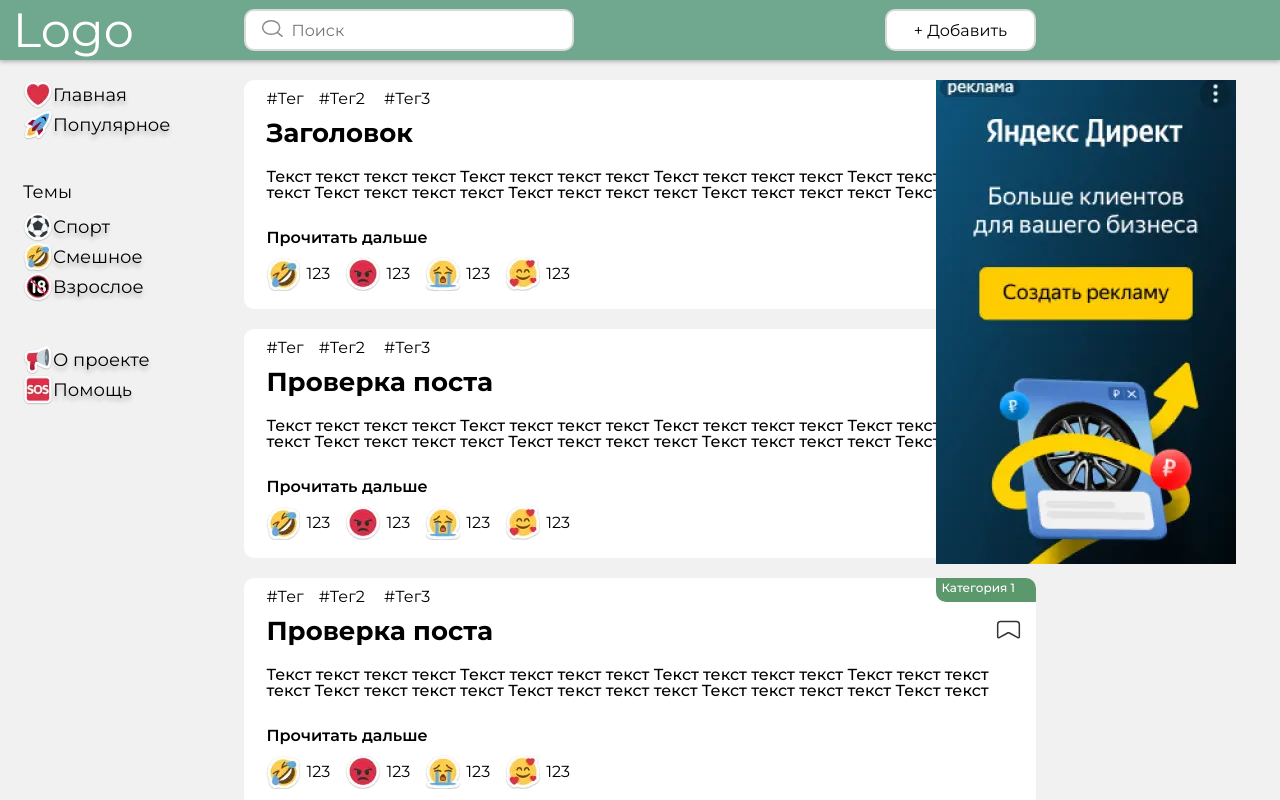
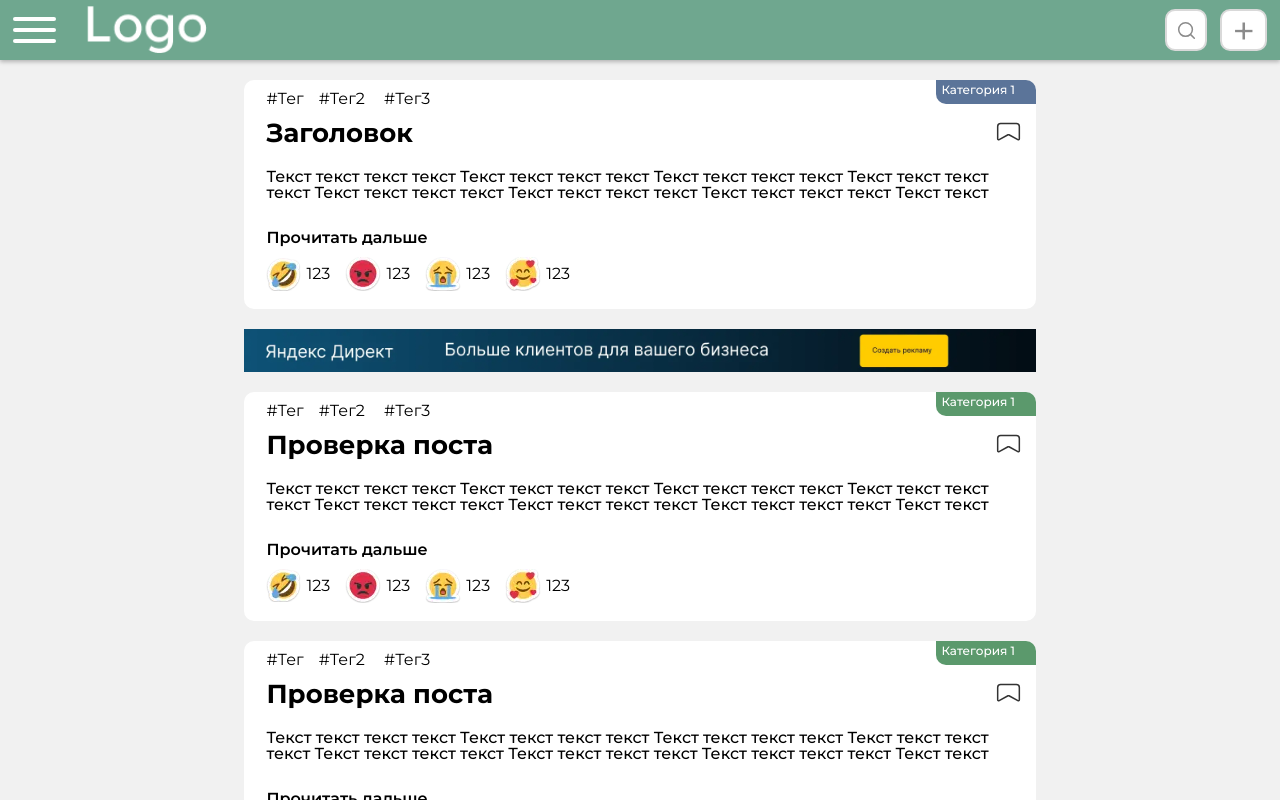
Before and after one commit to Web-Coder2023/vc, a website: page app/index.html in a window 1280 px wide. Drawn offline with Linux system fonts and the light colour scheme; files that its build step writes are made by us from their sources.

Commit message:
03.12.2023

```diff
--- a/app/index.html
+++ b/app/index.html
@@ -17,24 +17,38 @@
     <div class="wrapper">
         <div class="header">
             <div class="header__container">
-                <button class="header__burger"><span></span></button>
-                <a href="./index.html" class="header__logo">Logo</a>
+                <div class="header__box">
+                    <button class="header__burger"><span></span></button>
+                    <a href="./index.html" class="header__logo _img">
+                        <img src="../images/Logo.webp" alt="Logo">
+                    </a>
+                </div>
 
-                <div class="header__inner">
+                <div class="header__wrapper">
                     <div class="header__search">
-                        <label class="header__search-icon">
-                            <svg width="22" height="19" viewBox="0 0 22 19" fill="none" xmlns="http://www.w3.org/2000/svg">
+                        <div class="header__search-icon">
+                            <svg width="25" height="25" viewBox="0 0 25 25" fill="none" xmlns="http://www.w3.org/2000/svg">
                                 <path
-                                    d="M16.8965 13.8977L21.1187 17.3125M16.2053 3.68784C19.5476 6.35496 19.5476 10.6792 16.2053 13.3463C12.863 16.0134 7.44399 16.0134 4.10171 13.3463C0.759392 10.6792 0.759392 6.35493 4.10171 3.68784C7.44402 1.02072 12.863 1.02072 16.2053 3.68784Z"
+                                    d="M16.9332 16.8977L20.3122 20.3125M16.38 6.68784C19.0548 9.35496 19.0548 13.6792 16.38 16.3463C13.7052 19.0134 9.36841 19.0134 6.69362 16.3463C4.0188 13.6792 4.0188 9.35493 6.69362 6.68784C9.36843 4.02072 13.7052 4.02072 16.38 6.68784Z"
                                     stroke="#8B8B8B" stroke-width="1.5" stroke-linecap="round" stroke-linejoin="round" />
                             </svg>
-                        </label>
-                        <input type="text" name="search" id="search" placeholder="Поиск">
+                        </div>
+                        <div class="header__search-inner">
+                            <div class="header__search-box">
+                                <label for="search" class="header__search-box_icon">
+                                    <svg width="25" height="25" viewBox="0 0 25 25" fill="none" xmlns="http://www.w3.org/2000/svg">
+                                        <path
+                                            d="M16.9332 16.8977L20.3122 20.3125M16.38 6.68784C19.0548 9.35496 19.0548 13.6792 16.38 16.3463C13.7052 19.0134 9.36841 19.0134 6.69362 16.3463C4.0188 13.6792 4.0188 9.35493 6.69362 6.68784C9.36843 4.02072 13.7052 4.02072 16.38 6.68784Z"
+                                            stroke="#8B8B8B" stroke-width="1.5" stroke-linecap="round" stroke-linejoin="round" />
+                                    </svg>
+                                </label>
+                                <input id="search" placeholder="Поиск" type="text">
+                            </div>
+                        </div>
                     </div>
+                    <button class="_label-btn">+ <span>Добавить</span></button>
+                </div>
 
-                    <button class="_label-btn">+ Добавить</button>
-                </div>
-                <!-- /.header__inner -->
             </div>
         </div>
         <div class="general">
@@ -91,6 +105,11 @@
                                     <li><img src="./images/smail/like.webp" alt="like"><span>123</span></li>
                                 </ul>
                             </li>
+                            <div class="_label-list__advertisement">
+                                <div class="_label-list__advertisement__img _img">
+                                    <img src="./images/advertisement__horizontal.webp" alt="">
+                                </div>
+                            </div>
                             <li class="_label-list__card">
                                 <div class="_label-list__tags">
                                     <span>#Тег</span><span>#Тег2 </span><span>#Тег3</span>
--- a/app/js/accomodate/main.js
+++ b/app/js/accomodate/main.js
@@ -1,2 +1,6 @@
 // = ../components/preloader.js
 // = ../components/animation.js
+document.addEventListener('DOMContentLoaded', () => {
+    //= ../components/search.js
+    //= ../components/burger.js
+});
--- /dev/null
+++ b/app/js/components/burger.js
@@ -0,0 +1,10 @@
+let burger = () => {
+    const burgerBtn = document.querySelector('.header__burger');
+    const nav = document.querySelector('.nav');
+
+    burgerBtn.addEventListener('click', () => {
+        burgerBtn.classList.toggle('_active');
+        nav.classList.toggle('_active');
+    })
+}
+burger();
--- /dev/null
+++ b/app/js/components/search.js
@@ -0,0 +1,24 @@
+let searchAdaptive = () => {
+    const header = document.querySelector('.header__container');
+    const headerInner = document.querySelector('.header__search-inner');
+    const headerSearchIcon = document.querySelector('.header__search-icon');
+    const news = document.querySelector('.news');
+
+    let check = 0;
+
+    headerSearchIcon.addEventListener('click', () => {
+        const headerHeight = header.offsetHeight;
+
+        if (check === 0) {
+            headerInner.style.maxHeight = (headerHeight+10) + 'px';
+            news.style.paddingTop = headerHeight + 'px';
+            check = 1;
+        } else {
+            headerInner.style.maxHeight = 0;
+            news.style.paddingTop = 0;
+            check = 0;
+        }
+    });
+}
+
+searchAdaptive();
--- a/app/scss/components/general/footer.scss
+++ b/app/scss/components/general/footer.scss
@@ -4,3 +4,8 @@
     top: 80px;
     overflow: hidden;
 }
+@media (max-width: 1550px) {
+    .advertisement {
+        display: none;
+    }
+}
--- a/app/scss/components/general/header.scss
+++ b/app/scss/components/general/header.scss
@@ -1,11 +1,56 @@
 .header {
    background: #6FA78F;
    box-shadow: 0px 2px 4px 0px rgba(0, 0, 0, 0.25);
+   min-height: 48px;
    padding: 9px 0;
+   position: relative;
 
    &__container {
       display: flex;
       align-items: center;
+   }
+
+   &__box {
+      display: flex;
+      position: absolute;
+   }
+
+   &__logo {
+      width: 120px;
+   }
+
+   &__wrapper {
+      display: flex;
+      align-items: center;
+      justify-content: space-between;
+   }
+
+   &__search {
+      &-icon {
+         display: none;
+      }
+
+      &-box {
+         width: 378.098px;
+         height: 42px;
+         position: relative;
+
+         &_icon {
+            position: absolute;
+            top: 50%;
+            left: 17px;
+            transform: translateY(-50%);
+         }
+
+         input {
+            height: 100%;
+            width: 100%;
+            padding-left: 52px;
+            border-radius: 10px;
+            border: 2px solid #D9D9D9;
+            padding-right: 10px;
+         }
+      }
    }
 
    &__burger {
@@ -16,48 +61,44 @@
       color: #FFF;
       font-size: 48px;
       font-weight: 400;
-      margin-right: 50px;
-      position: absolute;
+   }
 }
 
-   &__inner {
-      display: flex;
-      align-items: center;
-      justify-content: space-between;
-      margin: 0 auto;
-      max-width: 792px;
-      width: 100%;
+@media (max-width:1288px) {
+   .header {
+      &__wrapper {
+         max-width: none;
+         justify-content: flex-end;
       }
 
       &__search {
-      position: relative;
-      width: 329.881px;
+         &-icon {
+            width: 42px;
             height: 42px;
-      margin-right: clamp(50px, 10vw, 174px);
-
-      input {
-         width: 100%;
-         height: 100%;
-
-         padding-left: 45.5px;
-         padding-right: 10px;
-
+            display: flex;
+            justify-content: center;
+            align-items: center;
             border-radius: 10px;
             border: 2px solid #D9D9D9;
             background: #FFF;
+            margin-right: 13px;
          }
 
-      &-icon {
+         &-inner {
             position: absolute;
-         top: 50%;
-         transform: translateY(-50%);
-         left: 17.36px;
+            left: 0;
+            top: 100%;
+            z-index: 1;
+            width: 100%;
+            max-height: 0;
+            overflow: hidden;
+         }
+
+         &-box {
+            margin-top: 10px;
+            width: 100%;
          }
       }
-}
-
-@media (max-width:992px) {
-   .header {
 
       &__burger {
          display: flex;
@@ -68,6 +109,7 @@
          gap: 7px;
          margin-right: 31px;
          position: relative;
+         transition: transform 0.6s ease-in-out 0s;
 
          span,
          &::after,
@@ -77,22 +119,20 @@
             width: 100%;
             height: 4px;
             border-radius: 15px;
-            background: #000;
+            background: #fff;
          }
       }
 
       &__burger._active {
 
          &::before {
-            position: absolute;
             transform: rotate(45deg);
-            top: 50%;
          }
 
          &::after {
             position: absolute;
             transform: rotate(-45deg);
-            bottom: -3px;
+            bottom: 50;
          }
 
          span {
@@ -100,5 +140,25 @@
             transform: scale(0);
          }
       }
+
+      ._label-btn {
+         padding: 10px;
+
+         color: #8B8B8B;
+         font-size: 40px;
+         font-weight: 400;
+         span {
+            display: none;
          }
       }
+   }
+
+   .nav{
+      background-color: #f1f1f1;
+      transition: all 0.6s ease-in-out;
+      transform: translateX(-100%);
+   }
+   .nav._active{
+      transform: translate(0);
+   }
+}
--- a/app/scss/components/section/_label.scss
+++ b/app/scss/components/section/_label.scss
@@ -82,6 +82,12 @@
         &__category._green{
             background-color: #5B996C;
         }
+
+        &__advertisement{
+            width: 100%;
+            display: flex;
+            justify-content: center;
+        }
     }
 
     &-btn {
--- a/app/scss/components/section/index/asside-nav.scss
+++ b/app/scss/components/section/index/asside-nav.scss
@@ -1,8 +1,9 @@
 .nav {
-    max-width: 250px;
+    width: 250px;
     padding-left: 23px;
     padding-top: 20px;
     position: absolute;
+    z-index: 100;
     height: -webkit-fill-available;
 
     &__menu {
--- a/app/scss/components/section/index/news.scss
+++ b/app/scss/components/section/index/news.scss
@@ -12,4 +12,5 @@
 /* Для Firefox */
 .news {
     scrollbar-width: none; /* Скрыть полосу прокрутки в Firefox */
+    transition: all 0.2s ease-in-out;
 }
```
Also changed, not shown: app/layouts/header.html (+25 -11 lines), app/layouts/section/index/news-index.html (+5 -0 lines), app/css/style.min.css, app/images/Logo.webp (added), app/images/accomodate/Logo.png (added), app/images/accomodate/advertisement__horizontal.png (added), app/images/advertisement__horizontal.webp (added), app/js/main.min.js. Lines whose indentation alone changed are shown as unchanged.
